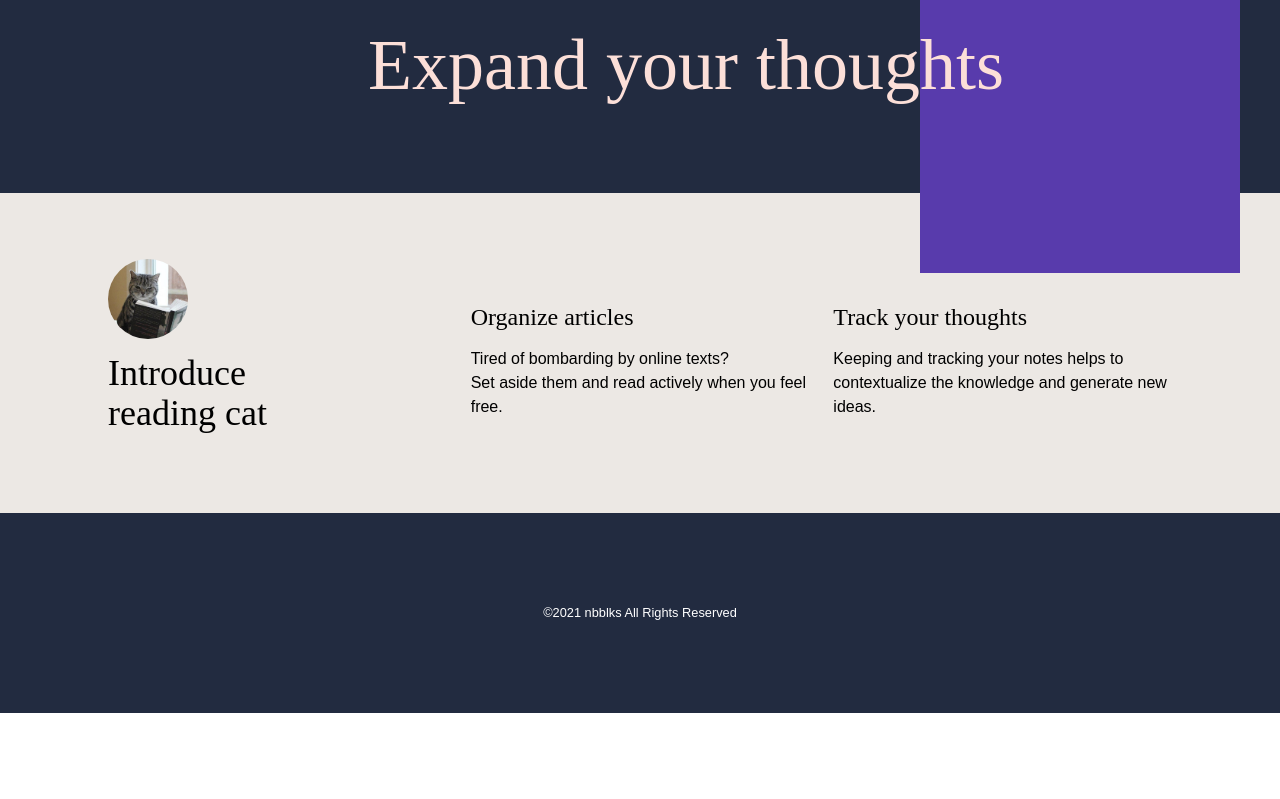
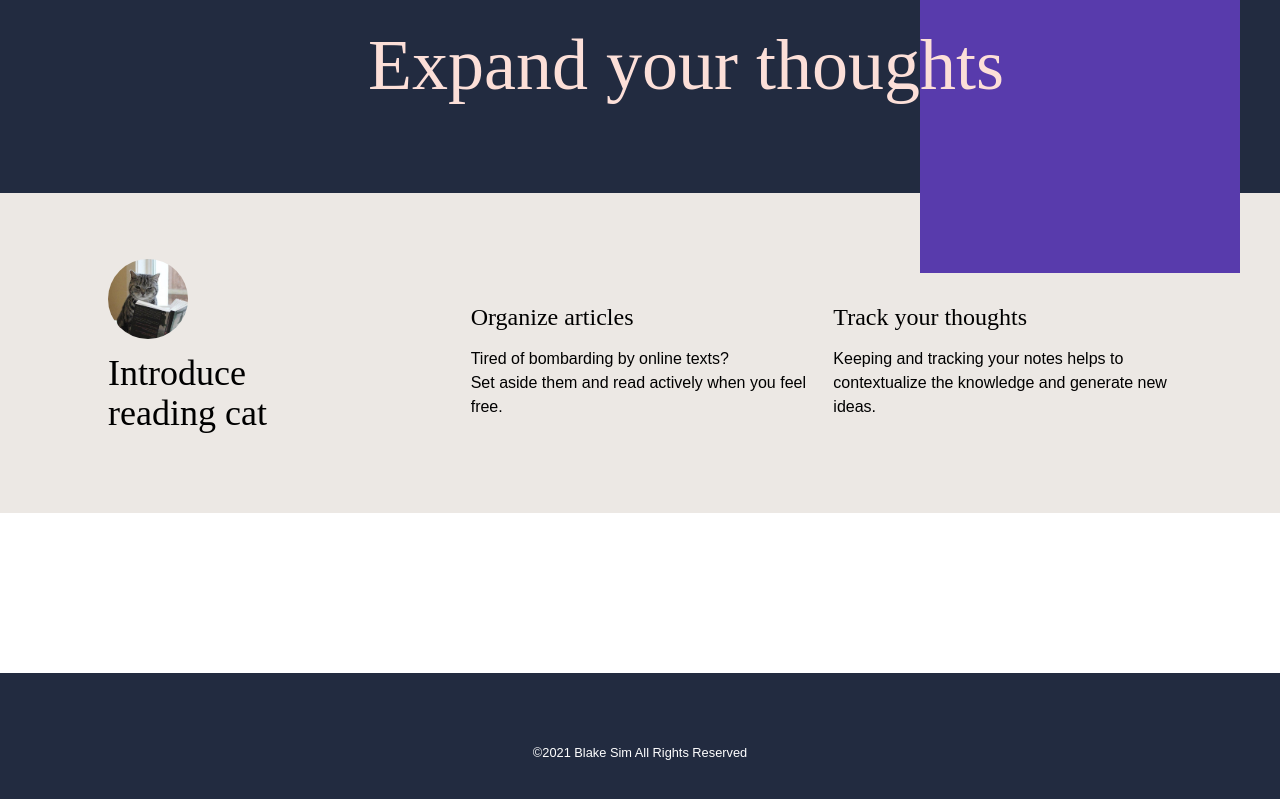
Before and after one commit to nbblk/ready-or-not, a React (Create React App) app in the folder frontend/: page / in a window 1280 px wide. Shown: the part 287-1086 px from the top of the page. Before the commit the page ends 800 px from the top, so only its background shows below. Built offline with nearby package versions, Linux system fonts and the light colour scheme; what pdfmake would draw is missing.

Commit message:
Fix the footer

```diff
--- a/frontend/src/App.js
+++ b/frontend/src/App.js
@@ -14,7 +14,6 @@ import ArticleContainer from "./containers/ArticleContainer";
 import NoteContainer from "./containers/NoteContainer";
 import Landing from "./components/Landing";
 import Footer from "./components/Footer";
-import "./App.css";
 import ExportModal from "./components/ExportModal";
 import { download } from "./modules/exports";
 
@@ -40,13 +39,14 @@ function App() {
 
   return (
     <Router>
-      <div className="App m-0 p-0">
+      <div className="page-container relative min-h-screen m-0 p-0">
         <Navigation />
         {auth.loggedIn ? (
           <Redirect to="/main">
             <Main children={<ArticleContainer />} />
           </Redirect>
         ) : null}
+        <div className="content-container pb-40">
         <Switch>
           <Route exact path="/">
             <Landing />
@@ -83,6 +83,7 @@ function App() {
             />
           </PrivateRoute>
         </Switch>
+        </div>
         <Footer />
       </div>
     </Router>
--- a/frontend/src/components/ExportModal.js
+++ b/frontend/src/components/ExportModal.js
@@ -6,7 +6,7 @@ import Button from "../components/CtaButton";
 
 const ExportModal = (props) => {
   const [fileType, setFileType] = useState("pdf");
-  const [articleId, setArticleId] = useState(props.location.state.articleId);
+  const [articleId] = useState(props.location.state.articleId);
 
   const handleOption = (event) => {
     const value = event.target.value;
--- a/frontend/src/components/Footer.js
+++ b/frontend/src/components/Footer.js
@@ -1,9 +1,9 @@
 import React from "react";
 
-const footer = (props) => {
+const footer = () => {
   return (
-    <footer className="fixed m-0 p-0 w-full h-1/4 bg-navy text-white text-center font-poppins flex justify-center items-center">
-        <small>©2021 nbblks All Rights Reserved</small>
+    <footer className="absolute b-0 m-0 p-0 w-full h-40 bg-navy text-white text-center font-poppins flex justify-center items-center">
+      <small>©2021 Blake Sim All Rights Reserved</small>
     </footer>
   );
 };
```
Also changed, not shown: frontend/src/hooks/httpRequest.js (added).
